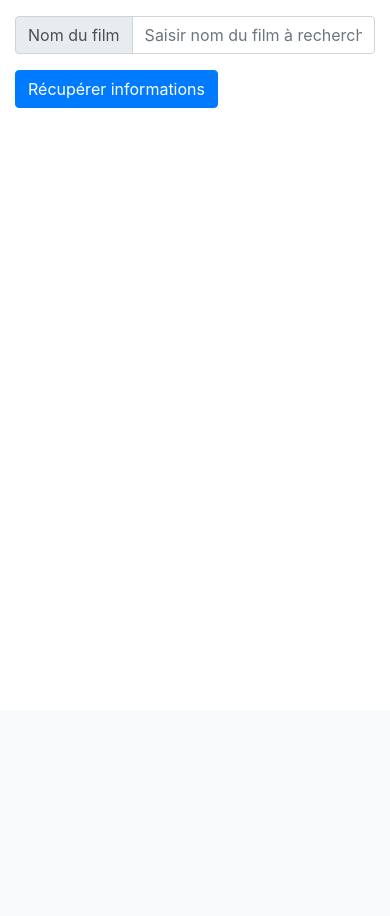
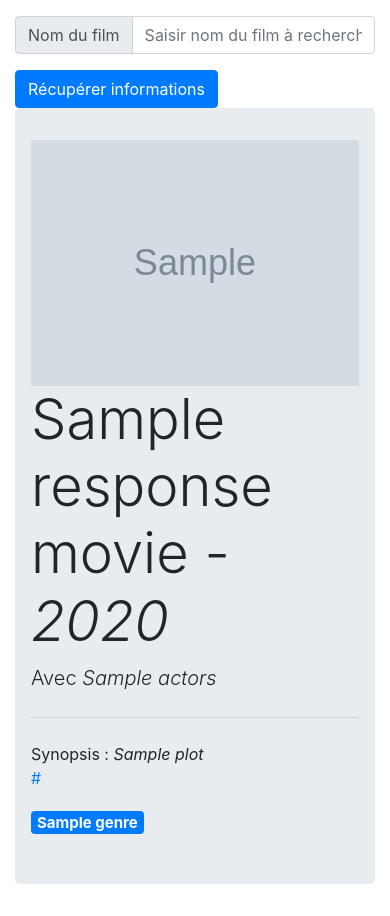
Before and after one commit to nathan-jolivat/omdb-symfony, a Symfony app: template templates/omdb/index.html.twig in a window 390 px wide. Shown: the part 134-1050 px from the top of the page. Before the commit the page ends 242 px from the top, so only its background shows below. Run offline with Twig, Linux system fonts and the light colour scheme; the template is opened without the code that fills it: most values are stand-ins (such as "Sample title", 1, 10 or a date in 2020); grey boxes marked "Sample" are stand-in pictures; some libraries are stand-ins or nearby versions.

Commit message:
Add nice jumbotron to show movie returned result

```diff
--- a/templates/omdb/index.html.twig
+++ b/templates/omdb/index.html.twig
@@ -12,7 +12,7 @@
         </nav>
         <form action="{{ path('find') }}" method="get">
             <div class="row">
-                <div class="col-md-8">
+                <div class="col-md-9">
                     <div class="input-group mb-3">
                         <div class="input-group-prepend">
                             <span class="input-group-text">Nom du film</span>
@@ -20,13 +20,32 @@
                         <input type="text" class="form-control" name="movieTitle" placeholder="Saisir nom du film à rechercher">
                     </div>
                 </div>
-                <div class="col-md-4">
+                <div class="col-md-3">
                     <button class="btn btn-primary" type="submit">Récupérer informations</button>
                 </div>
             </div>
         </form>
         {% if responseMovie is defined %}
-            {{ dump(responseMovie) }}
+            <div class="jumbotron">
+                <div class="row">
+                    <div class="col-md-4">
+                        <img class="card-img-top" src="{{ responseMovie.Poster }}" alt="Card image cap">
+                    </div>
+                    <div class="col-md-8">
+                        <h1 class="display-4">{{ responseMovie.Title }} - <i>{{ responseMovie.Year }}</i></h1>
+                        <p class="lead">Avec <i>{{ responseMovie.Actors }}</i></p>
+                        <hr class="my-4">
+                        <p>Synopsis : <i>{{ responseMovie.Plot }}</i><br>
+                            <a href="{{ responseMovie.Website }}">
+                                {{ responseMovie.Website }}
+                            </a>
+                        </p>
+                        <p class="lead">
+                            <span class="badge badge-primary">{{ responseMovie.Genre }}</span>
+                        </p>
+                    </div>
+                </div>
+            </div>
         {% endif %}
     </div>
 {% endblock %}
--- a/templates/omdb/layout/navbar.html.twig
+++ b/templates/omdb/layout/navbar.html.twig
@@ -12,9 +12,9 @@
                 </a>
             </li>
         </ul>
-        <form class="form-inline my-2 my-lg-0">
-            <input class="form-control mr-sm-2" type="search" placeholder="Rechercher" aria-label="Rechercher">
-            <button class="btn btn-outline-success my-2 my-sm-0" type="submit">Rechercher</button>
-        </form>
+        {#<form class="form-inline my-2 my-lg-0">#}
+            {#<input class="form-control mr-sm-2" type="search" placeholder="Rechercher" aria-label="Rechercher">#}
+            {#<button class="btn btn-outline-success my-2 my-sm-0" type="submit">Rechercher</button>#}
+        {#</form>#}
     </div>
 </nav>
```
